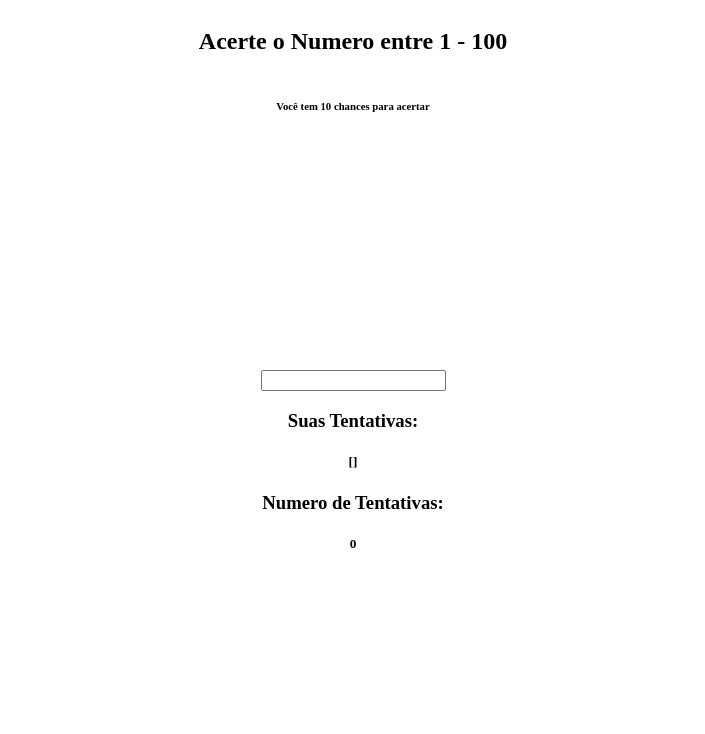
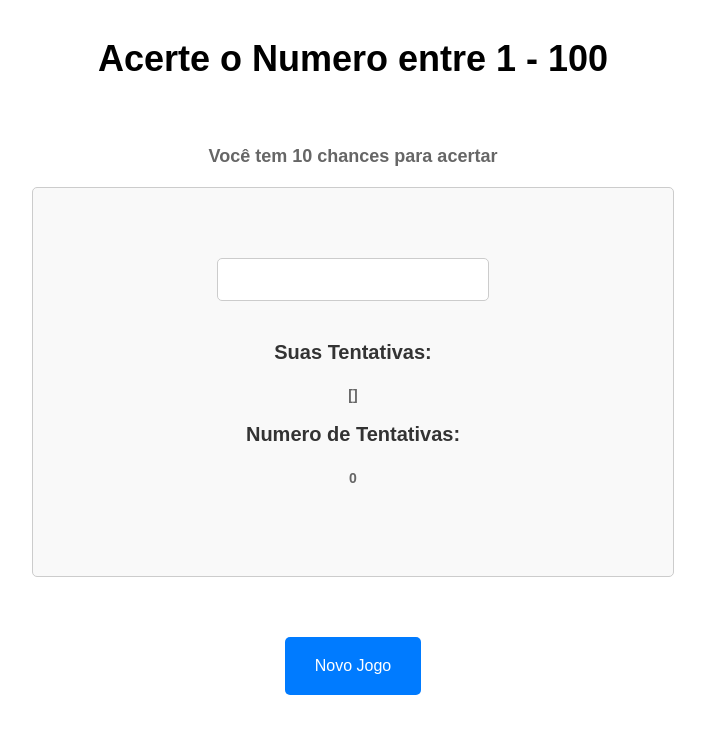
Before and after one commit to HenriqZimer/GuessTheNumber-VueJS, a Vue app: page / in a window 1280 px wide. Shown: the top 734 px of the page, without its empty margins (287-992 px from the left). Built offline with nearby package versions, Linux system fonts and the light colour scheme.

Commit message:
versao nova

```diff
--- a/src/components/btnNovoJogo.vue
+++ b/src/components/btnNovoJogo.vue
@@ -1,5 +1,5 @@
 <template>
-	<button @click="newGameClicado">Novo Jogo</button>
+	<button class="buttonNewGame" @click="newGameClicado">Novo Jogo</button>
 </template>
 
 <script>
@@ -13,5 +13,21 @@ export default {
 </script>
 
 <style>
+	.buttonNewGame {
+  display: inline-block;
+  font-size: 16px;
+  color: white;
+  background-color: #007BFF;
+  padding: 20px 30px;
+  border: none;
+  border-radius: 5px;
+  cursor: pointer;
+	margin-top: 40px;
+  text-decoration: none;
+  transition: background-color 0.3s ease;
+}
 
+.buttonNewGame:hover {
+  background-color: #0056b3;
+}
 </style>
--- a/src/components/entradaTexto.vue
+++ b/src/components/entradaTexto.vue
@@ -1,11 +1,11 @@
 <template>
   <div class="input">
+      <div v-if="tentativas >= 1">
+      <h2 v-if="ultimaJogada > numeroRandom" style="color: red">Você jogou Alto</h2>
+      <h2 v-else style="color: blue">Você jogou Baixo</h2>
+      </div>
     <input type="number" v-model="numeroJogado" @change="inputClicado">
     <div>
-      <div v-if="tentativas >= 1">
-      <h2 v-if="ultimaJogada > numeroRandom">Ta alto</h2>
-      <h2 v-else>Ta Baixo</h2>
-      </div>
       <h3>Suas Tentativas:</h3>
       <h5> {{ numerosJogados }}</h5>
       <h3>Numero de Tentativas:</h3>
@@ -45,13 +45,45 @@ export default {
 </script>
 
 <style>
-  .input {
-    display: flex;
-    justify-content: center;
-    align-items: center;
-    height: 100vh;
-    flex-direction: column;
-    text-align:center
-  }
+.input {
+  display: flex;
+  flex-direction: column;
+  align-items: center;
+  justify-content: center;
+  padding: 70px;
+  border: 1px solid #ccc;
+  border-radius: 5px;
+  background-color: #f9f9f9;
+  margin-bottom: 20px;
+  width: 500px;
+  text-align: center;
+}
 
+.input h2 {
+  font-size: 30px;
+  color: #333;
+  margin: -45px 0;
+}
+
+.input input {
+  width: 50%;
+  padding: 10px;
+  font-size: 18px;
+  border-radius: 5px;
+  border: 1px solid #ccc;
+  margin-bottom: 20px;
+  text-align: center;
+}
+
+.input h3 {
+  font-size: 20px;
+  color: #333;
+  margin-bottom: 10px;
+}
+
+.input h5 {
+  font-size: 14px;
+  color: #666;
+  margin-bottom: 20px;
+}
 </style>
--- a/src/components/guessTheNumber.vue
+++ b/src/components/guessTheNumber.vue
@@ -1,16 +1,18 @@
 <template>
   <div class="guess">
-      <h2>Acerte o Numero entre 1 - 100</h2>
+      <h1>Acerte o Numero entre 1 - 100</h1>
       <h6>Você tem 10 chances para acertar</h6>
+    <div>
       <h1 v-if="controlador == 1">Voce Ganhou</h1>
       <h1 v-else-if="controlador == 2">Voce Perdeu</h1>
 
-      <btnNovoJogo v-if="controlador == 1 || controlador == 2"
-      @newGameAcionado="newGame" />
-
-      <entradaTexto v-else
+        <entradaTexto
           @inputAcionado="comparativoJogadas"
-      :numeroRandom="numeroRandom"/>
+          :numeroRandom="numeroRandom" />
+    </div>
+    <div>
+      <btnNovoJogo @newGameAcionado="newGame" />
+    </div>
   </div>
 </template>
 
@@ -35,8 +37,10 @@ export default {
     comparativoJogadas(tentativas, numerosJogados, numeroJogado, ultimaJogada) {
       if(ultimaJogada == this.numeroRandom){
         this.controlador = 1;
+        console.log(this.controlador, "zimermann")
       } else if (tentativas >= 10)
         this.controlador = 2;
+        console.log(this.controlador, "henrique")
     }
   },
 	created(){
@@ -46,15 +50,36 @@ export default {
 	}
 </script>
 
-<style>
-  .guess{
+<style scoped>
+  .guess {
+  font-family: Arial, sans-serif;
   display: flex;
+  flex-direction: column;
+  align-items: center;
   justify-content: center;
-    align-items: center;
-    height: 100vh;
-    flex-direction: column;
-  }
-  .h2{
+  width: 100%;
+  max-width: 600px;
+  margin: 0 auto;
   text-align: center;
 }
+
+.guess h2 {
+  font-size: 24px;
+  color: #333;
+  margin-bottom: 10px;
+}
+
+.guess h6 {
+  font-size: 18px;
+  color: #666;
+  margin-bottom: 20px;
+}
+
+.guess h1 {
+  font-size: 36px;
+  margin-top: 30px;
+  color: rgb(0, 0, 0);
+
+}
+
 </style>
```
Lines whose indentation alone changed are shown as unchanged.
